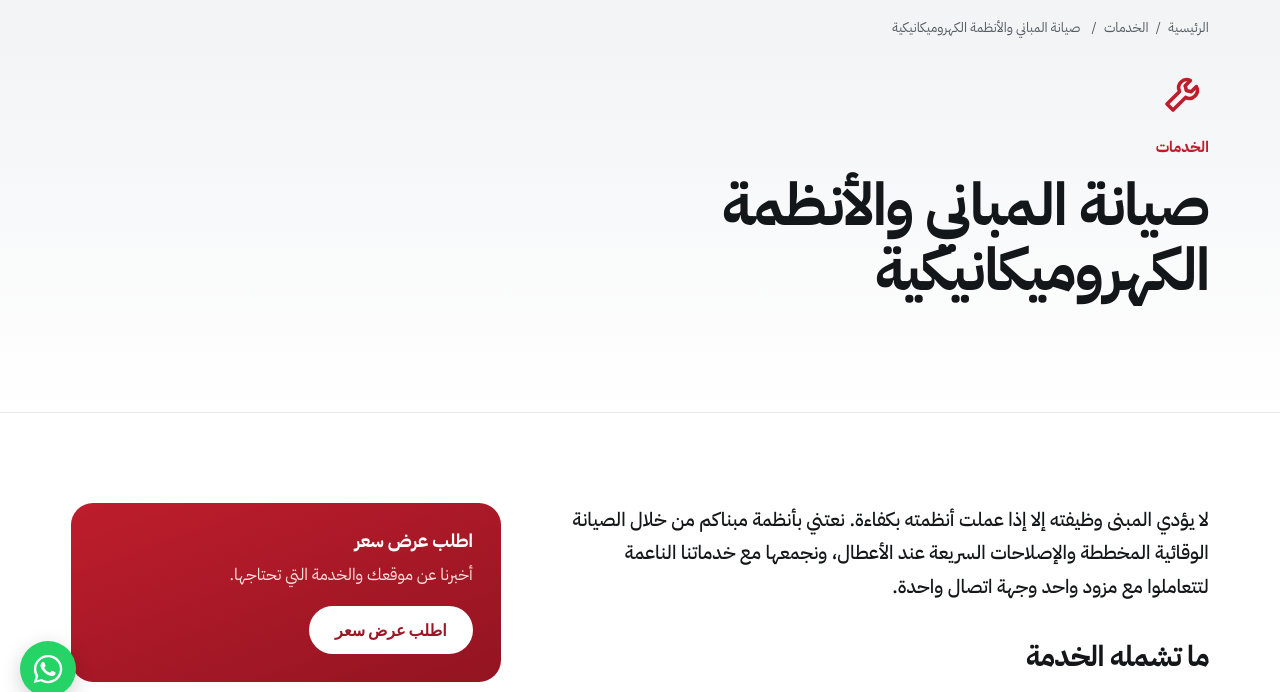
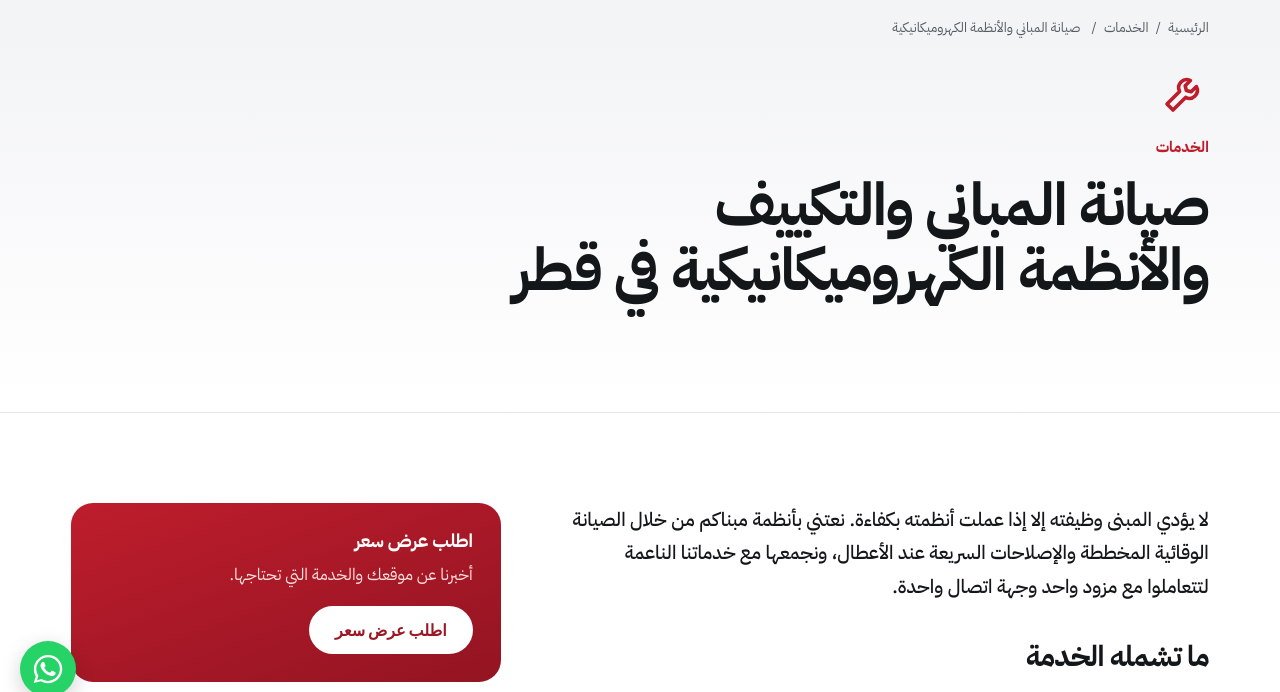
Before and after one commit to jafmq/jafm-website, a plain HTML site: page ar/services/building-maintenance.html in a window 1280 px wide. Shown: the part 83-775 px from the top of the page. Drawn offline with Linux system fonts and the light colour scheme.

Commit message:
SEO: Arabic service page headings

```diff
--- a/ar/services/building-maintenance.html
+++ b/ar/services/building-maintenance.html
@@ -6,7 +6,7 @@
 <script async src="https://www.googletagmanager.com/gtag/js?id=G-Q65VTHCPP9"></script>
 <script>window.dataLayer=window.dataLayer||[];function gtag(){dataLayer.push(arguments);}gtag('js',new Date());gtag('config','G-Q65VTHCPP9');
 document.addEventListener('click',function(e){var a=e.target.closest&&e.target.closest('a');if(!a)return;var h=a.getAttribute('href')||'';var n=h.indexOf('tel:')===0?'phone_click':/wa\.me|whatsapp/.test(h)?'whatsapp_click':h.indexOf('mailto:')===0?'email_click':/writereview/.test(h)?'review_click':null;if(n)gtag('event',n,{link_url:h});});</script>
-<title>JAFM قطر | صيانة المباني والأنظمة الكهروميكانيكية في قطر</title>
+<title>JAFM قطر | صيانة المباني والتكييف والأنظمة الكهروميكانيكية في قطر</title>
 <link rel="alternate" hreflang="en" href="https://jafmqatar.com/services/building-maintenance.html">
 <link rel="alternate" hreflang="ar" href="https://jafmqatar.com/ar/services/building-maintenance.html">
 <link rel="alternate" hreflang="x-default" href="https://jafmqatar.com/services/building-maintenance.html">
@@ -16,7 +16,7 @@ document.addEventListener('click',function(e){var a=e.target.closest&&e.target.c
 <meta property="og:locale" content="ar_QA">
 <meta property="og:site_name" content="JAFM Qatar">
 <meta property="og:image" content="https://jafmqatar.com/assets/icon-512.png">
-<meta property="og:title" content="JAFM قطر | صيانة المباني والأنظمة الكهروميكانيكية في قطر">
+<meta property="og:title" content="JAFM قطر | صيانة المباني والتكييف والأنظمة الكهروميكانيكية في قطر">
 <meta property="og:description" content="صيانة المباني والأنظمة الكهروميكانيكية (MEP) في قطر: الصيانة المخططة، والتكييف، والكهرباء، والسباكة، وأنظمة الحريق، ونظام إدارة المباني (BMS). اطلبوا عرض سعر.">
 <meta property="og:url" content="https://jafmqatar.com/ar/services/building-maintenance.html">
 <meta name="theme-color" content="#2b2f33">
@@ -41,7 +41,7 @@ document.addEventListener('click',function(e){var a=e.target.closest&&e.target.c
 </header>
 <nav class="crumbs wrap" aria-label="مسار التنقل"><a href="../index.html">الرئيسية</a> <span>/</span> <a href="../services/index.html">الخدمات</a> <span>/</span> <span aria-current="page">صيانة المباني والأنظمة الكهروميكانيكية</span></nav>
 <main id="main">
-<section class="phead"><div class="wrap"><svg class="ic big light" data-i="tool" viewBox="0 0 24 24" fill="none" stroke="currentColor" stroke-width="1.8" stroke-linecap="round" stroke-linejoin="round" aria-hidden="true"><path d="M14.7 6.3a4 4 0 0 0-5.4 5.4L3 18l3 3 6.3-6.3a4 4 0 0 0 5.4-5.4l-2.6 2.6-2.4-.6-.6-2.4z"/></svg><p class="eyebrow">الخدمات</p><h1>صيانة المباني والأنظمة الكهروميكانيكية</h1></div></section>
+<section class="phead"><div class="wrap"><svg class="ic big light" data-i="tool" viewBox="0 0 24 24" fill="none" stroke="currentColor" stroke-width="1.8" stroke-linecap="round" stroke-linejoin="round" aria-hidden="true"><path d="M14.7 6.3a4 4 0 0 0-5.4 5.4L3 18l3 3 6.3-6.3a4 4 0 0 0 5.4-5.4l-2.6 2.6-2.4-.6-.6-2.4z"/></svg><p class="eyebrow">الخدمات</p><h1>صيانة المباني والتكييف والأنظمة الكهروميكانيكية في قطر</h1></div></section>
 <section class="wrap block split">
  <div class="prose">
   <p class="lead">لا يؤدي المبنى وظيفته إلا إذا عملت أنظمته بكفاءة. نعتني بأنظمة مبناكم من خلال الصيانة الوقائية المخططة والإصلاحات السريعة عند الأعطال، ونجمعها مع خدماتنا الناعمة لتتعاملوا مع مزود واحد وجهة اتصال واحدة.</p>
```
Also changed, not shown: ar/services/glass-facade-cleaning.html (+1 -1 lines), ar/services/hospitality.html (+3 -3 lines).
